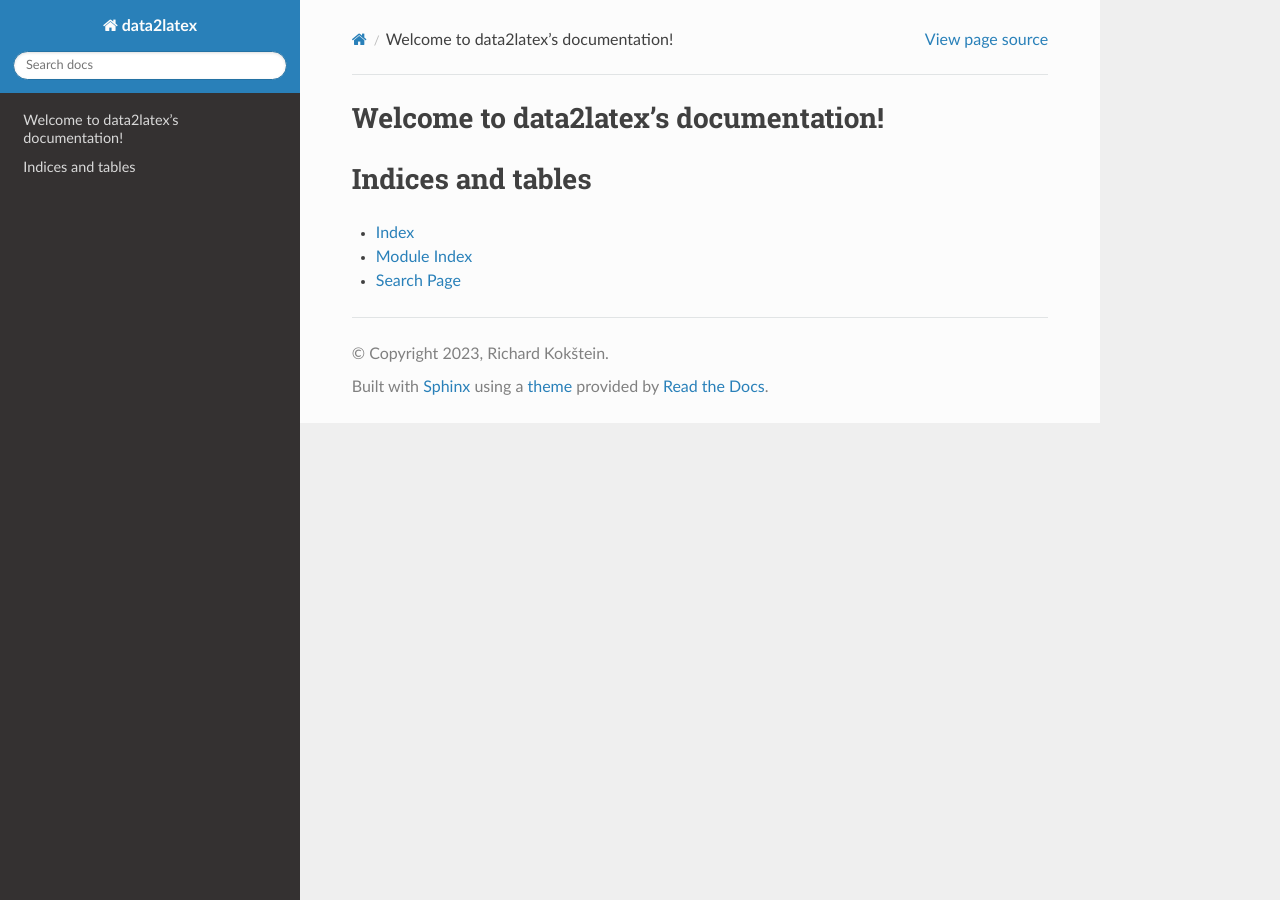
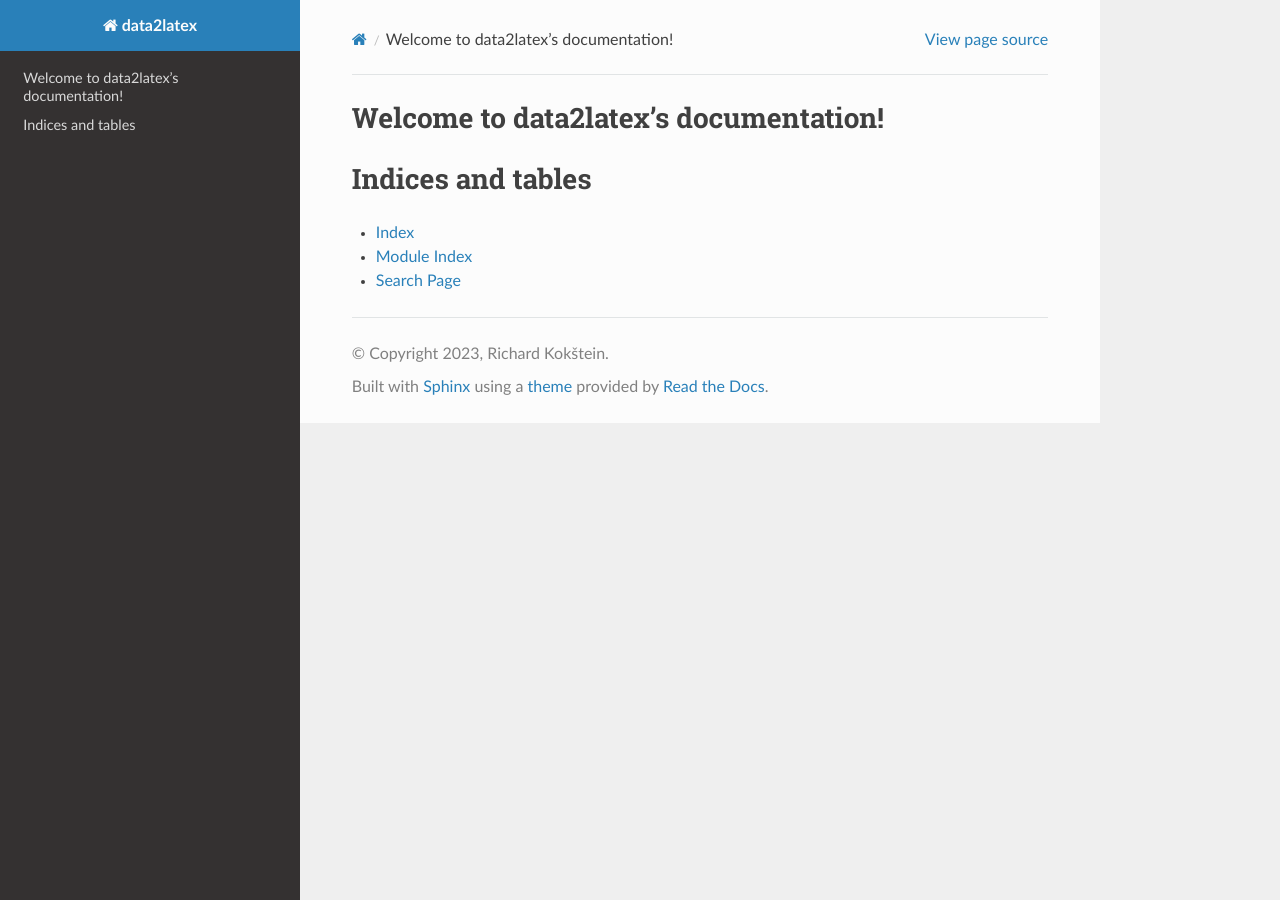
Before and after one commit to Trolobezka/data2latex, a Sphinx documentation site: the page built from docs/index.rst, in a window 1280 px wide. Built offline with Sphinx 7.4.7 and the Read the Docs theme 2.0.0, drawn with Linux system fonts in a browser that asks for light colours; pages that are not in the unit, such as notebooks, are missing from menus.

Commit message:
Fix documentation html formatting

```diff
--- a/docs/_static/css/custom.css
+++ b/docs/_static/css/custom.css
@@ -1,3 +1,45 @@
-div.sphinxsidebarwrapper {
+/* Fix table of content overflow */
+/*div.sphinxsidebarwrapper {
     overflow-x: hidden;
+}*/
+
+/* Bigger text for function annotations */
+dl.py.function {
+    font-size: 110%;
 }
+
+/* Hide search bar */
+a.icon.icon-home {
+    margin-bottom: 0;
+}
+div[role="search"] {
+    display: none;
+}
+
+/* Thin gray border for images */
+img.img-border {
+    border: 1px solid #e1e4e5;
+}
+
+/* Change argument name color to darker blue */
+em.sig-param > span.n:first-child > span.pre:first-child {
+    color: darkblue;
+}
+
+/* This will put function arguments on new lines */
+/* https://github.com/sphinx-doc/sphinx/issues/1514#issuecomment-742703082 */
+
+/* Newlines (\a) and spaces (\20) before each parameter */
+.sig-param::before {
+    content: "\a\20\20\20\20\20\20\20\20\20\20\20\20\20\20\20\20";
+    white-space: pre;
+}
+/* Newline after the last parameter (so the closing bracket is on a new line) */
+dt em.sig-param:last-of-type::after {
+    content: "\a";
+    white-space: pre;
+}
+/* To have blue background of width of the block (instead of width of content) */
+dl.class > dt:first-of-type {
+    display: block !important;
+}
```
